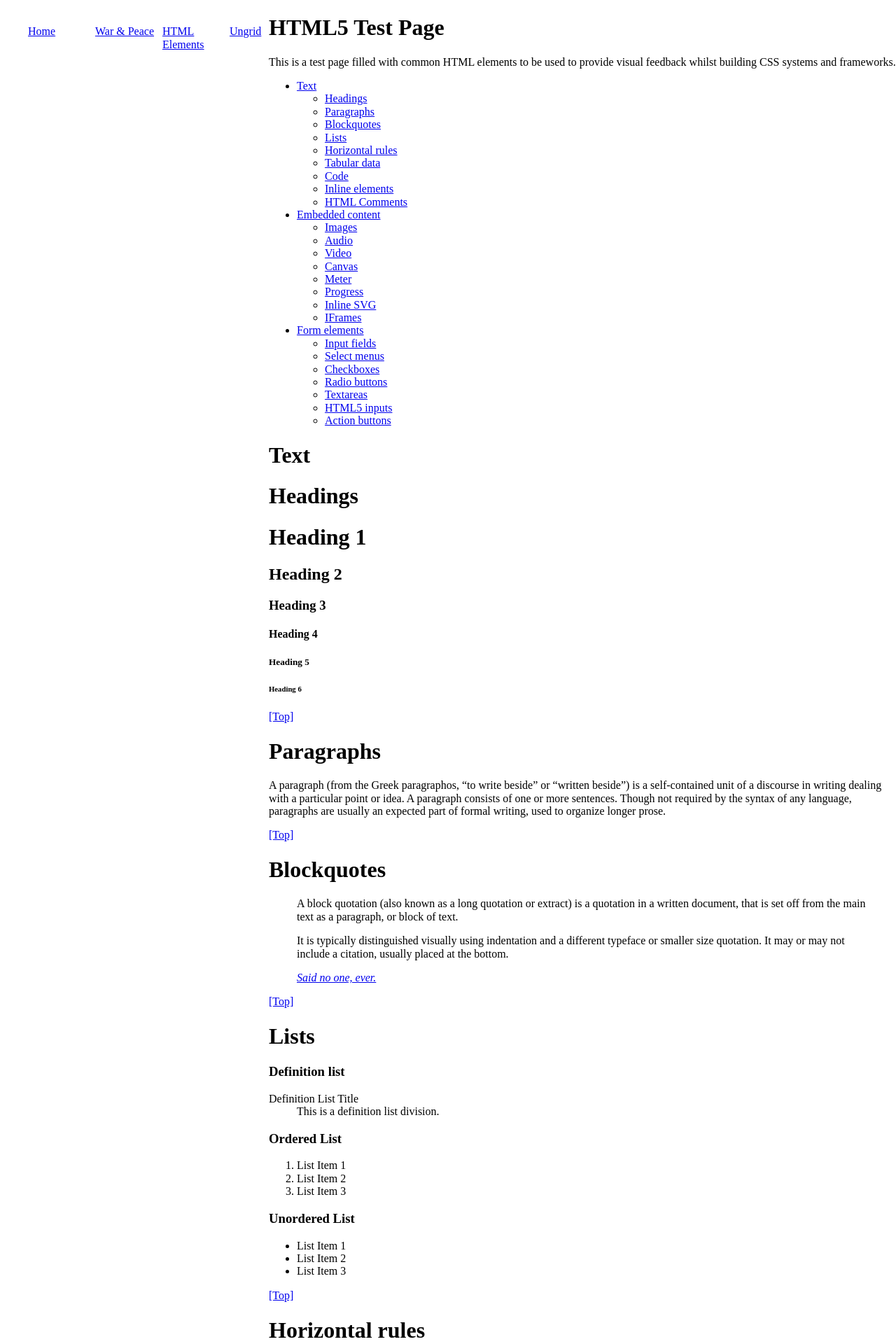
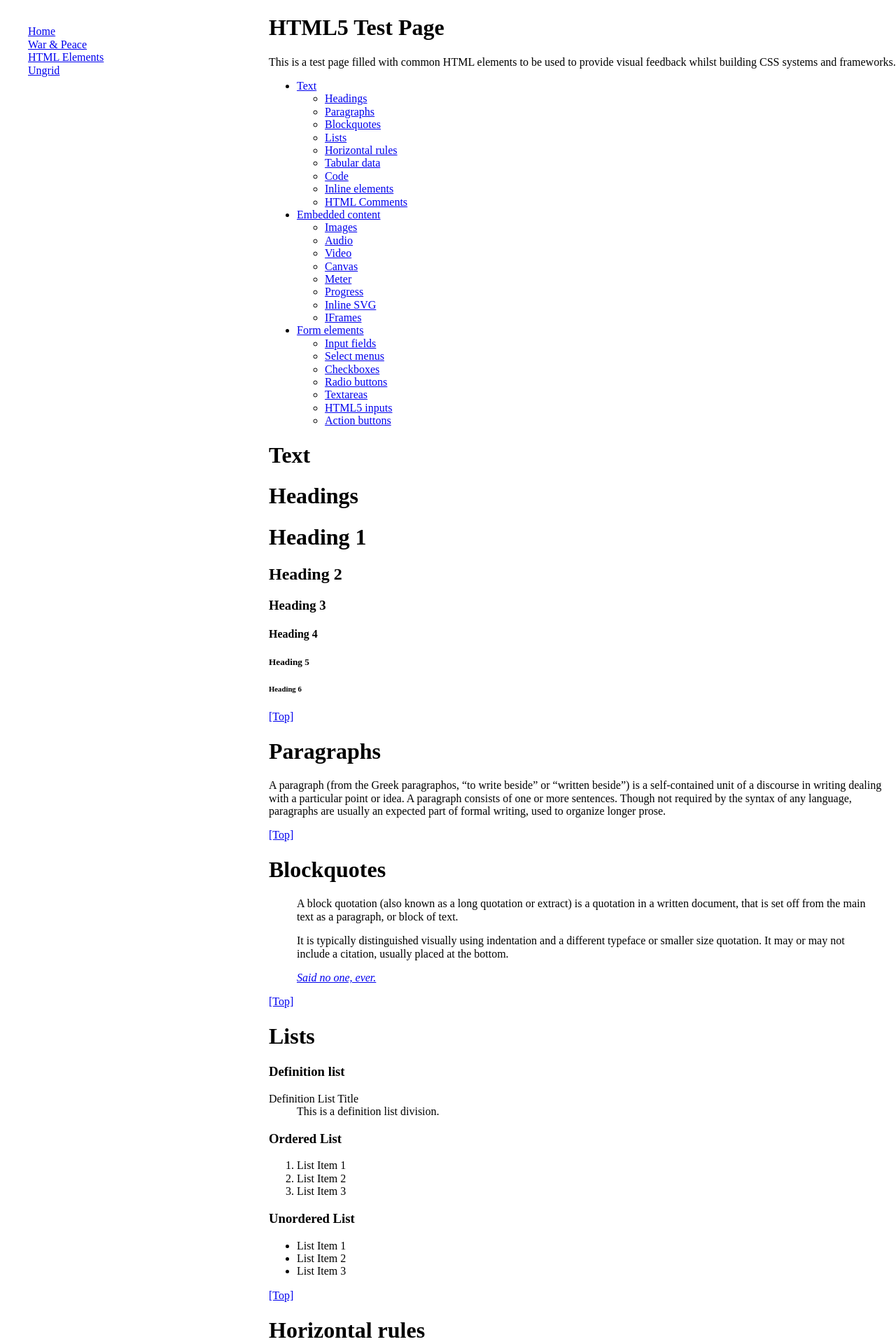
Before and after one commit to monochromeblue/battlemat, a Jekyll site: the page built from test-elements.md, in a window 1280 px wide. Shown: the top 1920 px of the page at 70% size. Built offline with Jekyll 4.4.1, drawn with Linux system fonts in a browser that asks for light colours; cached includes are drawn as plain includes.

Commit message:
make nav items arrange themselves vertically

```diff
--- a/_includes/masthead.html
+++ b/_includes/masthead.html
@@ -1,7 +1,7 @@
 <nav>
-    <ul class="row">
+    <ul>
         {%- for link in site.data.navigation.main -%}
-          <li class="col">
+          <li class="row">
             <a href="{{ link.url | relative_url }}" title="{{ link.description }}">{{ link.title }}</a>
           </li>
         {%- endfor -%}
```
